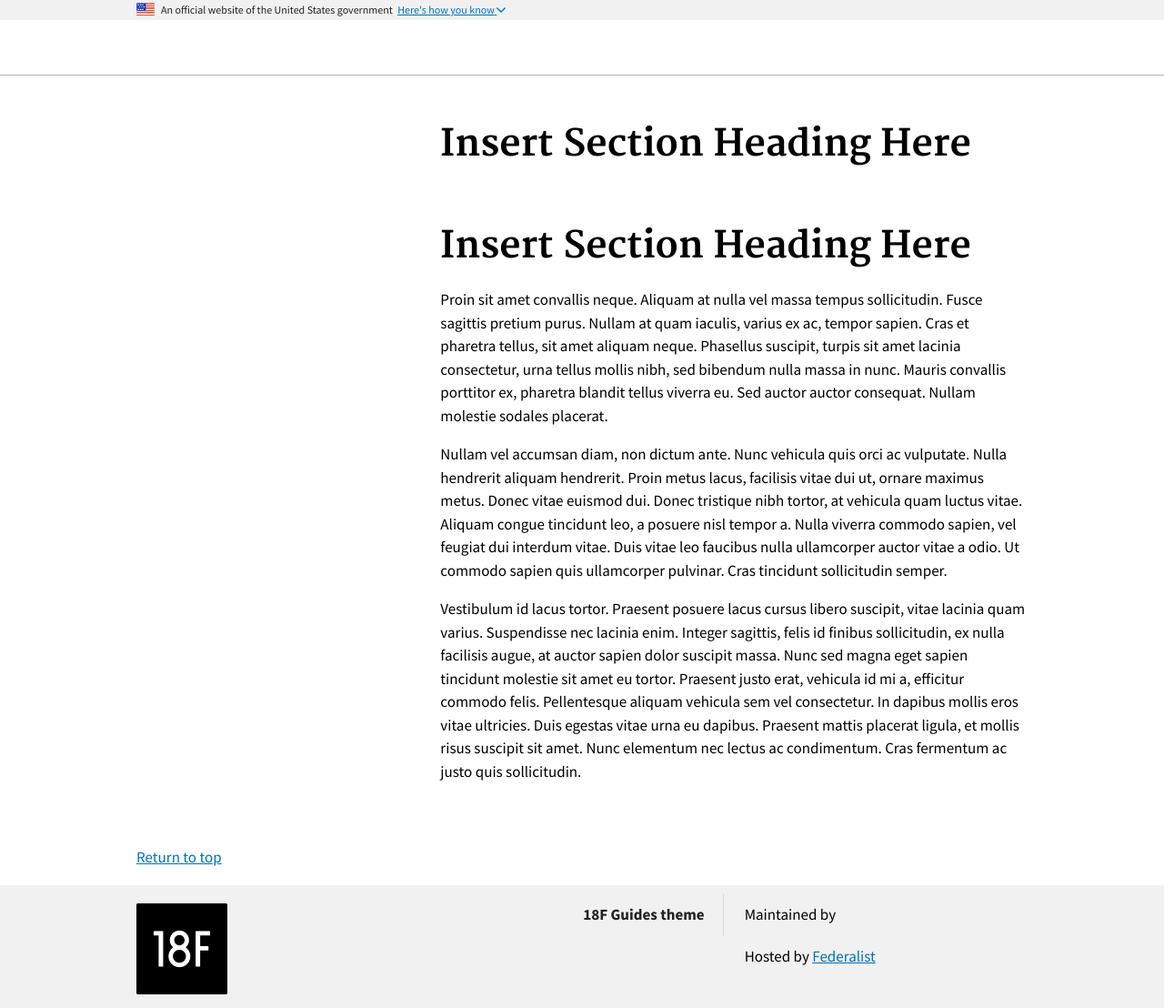
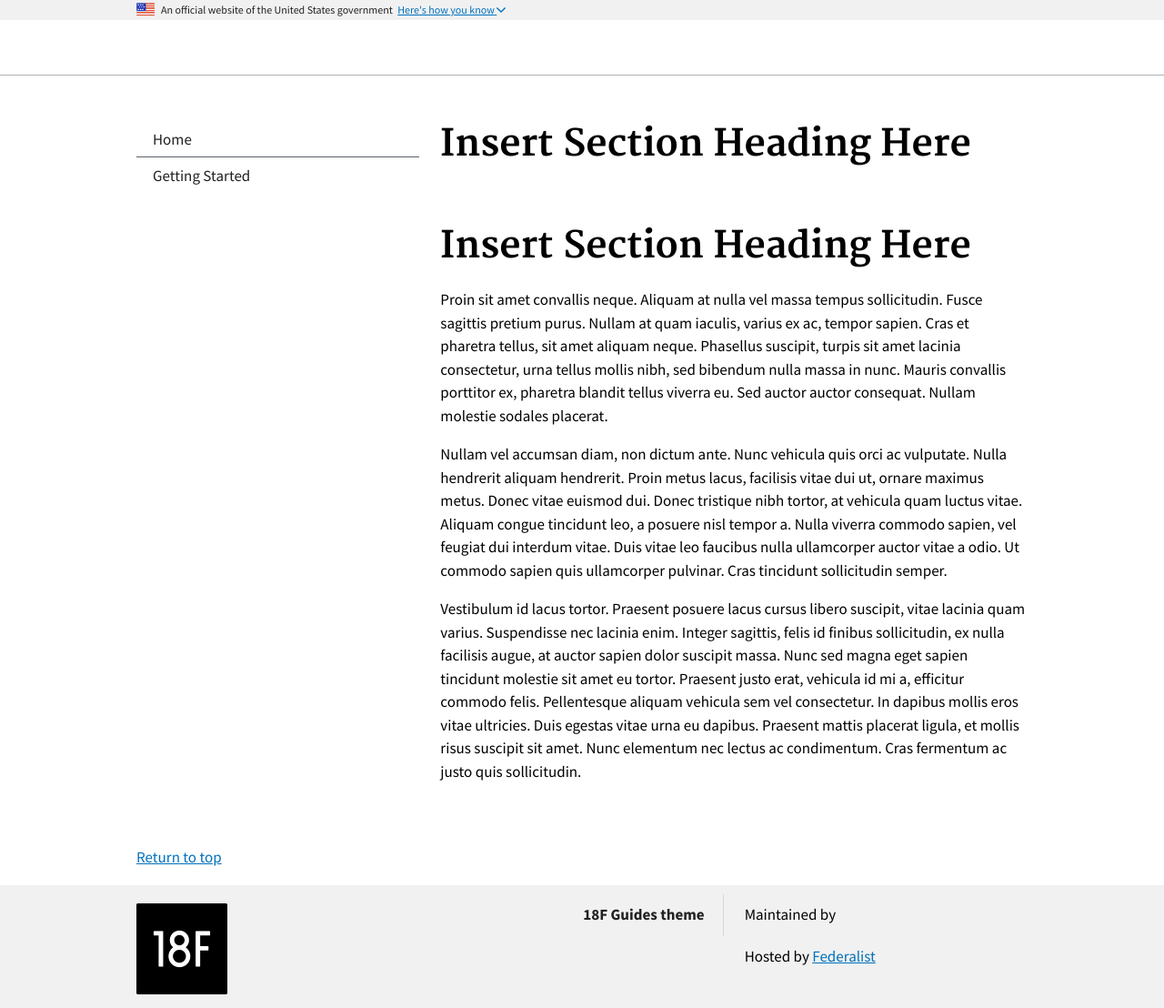
Before and after one commit to davidewarren/federalist-guide-template, a Jekyll site: the page built from index.md, in a window 1280 px wide. Shown: the whole page at 91% size. Built offline with Jekyll 4.4.1, drawn with Linux system fonts in a browser that asks for light colours; our own code applies the rules of GitHub Pages for plain Markdown files.

Commit message:
Update _config.yml
create sidebar navigation

```diff
--- a/_config.yml
+++ b/_config.yml
@@ -13,7 +13,7 @@
 # you will see them accessed via {{ site.title }}, {{ site.email }}, and so on.
 # You can create any custom variable you would like, and they will be accessible
 # in the templates via {{ site.myvariable }}.
-title: Your awesome title
+title: Insert Site Title
 email: your-email@example.com
 description: >- # this means to ignore newlines until "baseurl:"
   Write an awesome description for your new site here. You can edit this
@@ -40,3 +40,11 @@ plugins:
 #   - vendor/cache/
 #   - vendor/gems/
 #   - vendor/ruby/
+
+# Navigation and Sidebar
+navigation:
+- text: Home
+  url: /
+  internal: true
+- text: Getting Started
+  url: /pages/getting-started/
```
